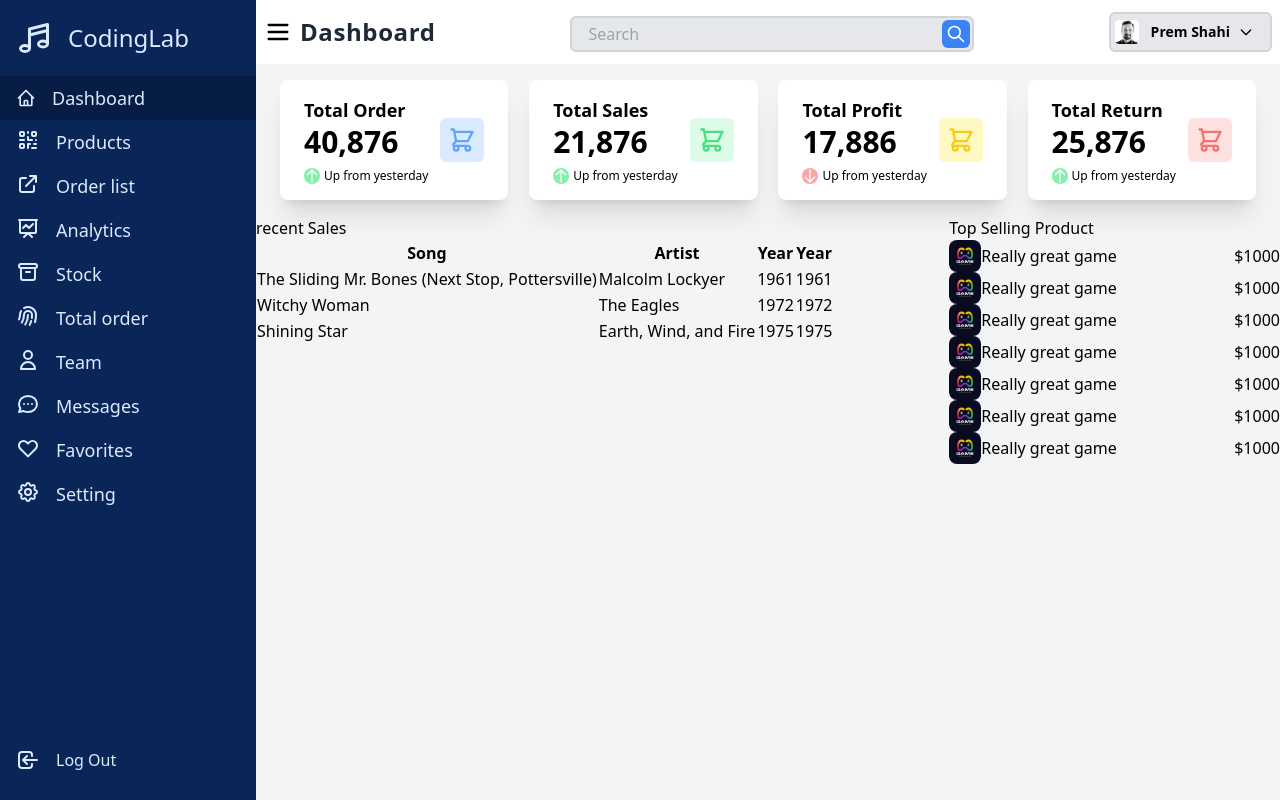
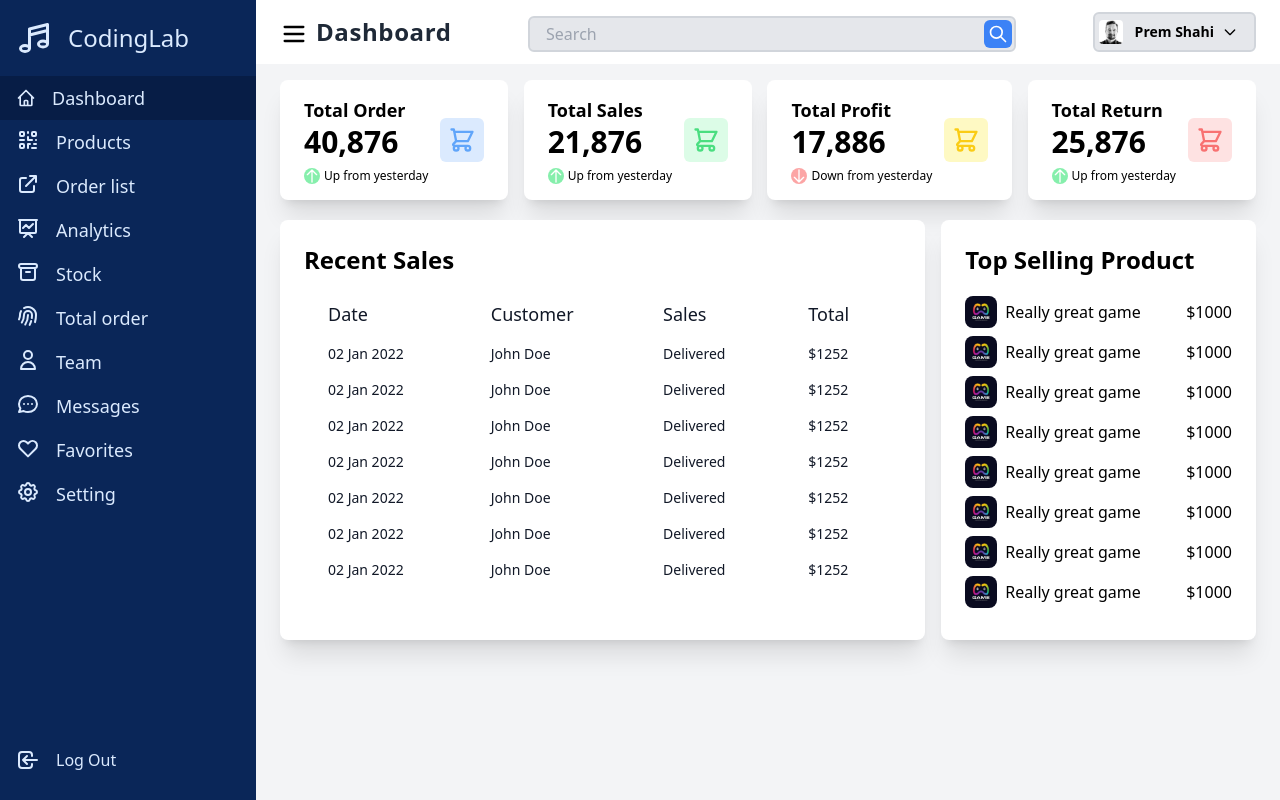
Before and after one commit to massam89/react-tailwind-dashboard, a JavaScript app: page / in a window 1280 px wide. Built offline with nearby package versions, Linux system fonts and the light colour scheme; the HTML template or start-up script is replaced by a standard one.

Commit message:
finish desktop

```diff
--- a/src/components/header/Header.js
+++ b/src/components/header/Header.js
@@ -1,12 +1,12 @@
 const Header = () => {
   return (
-    <header className="flex justify-between px-2 py-3 bg-white">
+    <header className="flex justify-between px-6 py-3 bg-white">
       <div className="flex items-center">
-        <svg className="w-7 cursor-pointer" fill="none" stroke="currentColor" viewBox="0 0 24 24" xmlns="http://www.w3.org/2000/svg"><path strokeLinecap="round" strokeLinejoin="round" strokeWidth={2} d="M4 6h16M4 12h16M4 18h16" /></svg>
+        <svg className="w-7 cursor-pointer pt-1" fill="none" stroke="currentColor" viewBox="0 0 24 24" xmlns="http://www.w3.org/2000/svg"><path strokeLinecap="round" strokeLinejoin="round" strokeWidth={2} d="M4 6h16M4 12h16M4 18h16" /></svg>
         <h2 className="font-bold text-2xl pl-2 tracking-wide text-gray-800">Dashboard</h2>
       </div>
 
-      <form className="w-2/5 relative">
+      <form className="w-2/4 relative">
         <input className="outline-1 outline-gray-400 w-full mt-1 py-1 bg-gray-200 border-solid border-gray-300 border-2 pl-4 rounded-md" type="text" placeholder="Search" />
         <button className="rounded-md p-1 inline-block absolute right-1 top-2 bg-blue-500 text-white" type="submit">
           <svg className="w-5 h-5" fill="none" stroke="currentColor" viewBox="0 0 24 24" xmlns="http://www.w3.org/2000/svg"><path strokeLinecap="round" strokeLinejoin="round" strokeWidth={2} d="M21 21l-6-6m2-5a7 7 0 11-14 0 7 7 0 0114 0z" /></svg>
--- a/src/components/main/Main.js
+++ b/src/components/main/Main.js
@@ -6,7 +6,7 @@ const Main = () => {
   return (
     <main>
       <Survay />
-      <div className="grid grid-cols-3 gap-4">
+      <div className="grid grid-cols-3 gap-4 px-6 py-1">
         <Recent />
         <Top />
       </div>
--- a/src/components/main/Recent.js
+++ b/src/components/main/Recent.js
@@ -1,37 +1,133 @@
 const Recent = () => {
   return (
-    <div className="col-span-2">
-      <h2>recent Sales</h2>
-      <table className="table-auto">
+    <div className="col-span-2 bg-white rounded-lg shadow-xl p-6">
+      <h2 className="text-2xl font-bold mb-2">Recent Sales</h2>
+      <div class="flex flex-col h-80 overflow-y-auto overflow-x-hidden">
+        <div class="sm:-mx-6 lg:-mx-8">
+          <div class="py-2 inline-block min-w-full sm:px-6 lg:px-8">
+
+              <table class="min-w-full">
                 <thead>
                   <tr>
-            <th>Song</th>
-            <th>Artist</th>
-            <th>Year</th>
-            <th>Year</th>
+                    <th scope="col" class="text-lg font-medium text-gray-900 px-6 py-2 text-left">
+                      Date
+                    </th>
+                    <th scope="col" class="text-lg font-medium text-gray-900 px-6 py-2 text-left">
+                      Customer
+                    </th>
+                    <th scope="col" class="text-lg font-medium text-gray-900 px-6 py-2 text-left">
+                      Sales
+                    </th>
+                    <th scope="col" class="text-lg font-medium text-gray-900 px-6 py-2 text-left">
+                      Total
+                    </th>
                   </tr>
                 </thead>
                 <tbody>
                   <tr>
-            <td>The Sliding Mr. Bones (Next Stop, Pottersville)</td>
-            <td>Malcolm Lockyer</td>
-            <td>1961</td>
-            <td>1961</td>
+                    <td class="text-sm text-gray-900 px-6 py-2 whitespace-nowrap">
+                      02 Jan 2022
+                    </td>
+                    <td class="text-sm text-gray-900 px-6 py-2 whitespace-nowrap">
+                      John Doe
+                    </td>
+                    <td class="text-sm text-gray-900 px-6 py-2 whitespace-nowrap">
+                      Delivered
+                    </td>
+                    <td class="text-sm text-gray-900 px-6 py-2 whitespace-nowrap">
+                      $1252
+                    </td>
                   </tr>
                   <tr>
-            <td>Witchy Woman</td>
-            <td>The Eagles</td>
-            <td>1972</td>
-            <td>1972</td>
+                    <td class="text-sm text-gray-900 px-6 py-2 whitespace-nowrap">
+                      02 Jan 2022
+                    </td>
+                    <td class="text-sm text-gray-900 px-6 py-2 whitespace-nowrap">
+                      John Doe
+                    </td>
+                    <td class="text-sm text-gray-900 px-6 py-2 whitespace-nowrap">
+                      Delivered
+                    </td>
+                    <td class="text-sm text-gray-900 px-6 py-2 whitespace-nowrap">
+                      $1252
+                    </td>
                   </tr>
                   <tr>
-            <td>Shining Star</td>
-            <td>Earth, Wind, and Fire</td>
-            <td>1975</td>
-            <td>1975</td>
+                    <td class="text-sm text-gray-900 px-6 py-2 whitespace-nowrap">
+                      02 Jan 2022
+                    </td>
+                    <td class="text-sm text-gray-900 px-6 py-2 whitespace-nowrap">
+                      John Doe
+                    </td>
+                    <td class="text-sm text-gray-900 px-6 py-2 whitespace-nowrap">
+                      Delivered
+                    </td>
+                    <td class="text-sm text-gray-900 px-6 py-2 whitespace-nowrap">
+                      $1252
+                    </td>
                   </tr>
+                  <tr>
+                    <td class="text-sm text-gray-900 px-6 py-2 whitespace-nowrap">
+                      02 Jan 2022
+                    </td>
+                    <td class="text-sm text-gray-900 px-6 py-2 whitespace-nowrap">
+                      John Doe
+                    </td>
+                    <td class="text-sm text-gray-900 px-6 py-2 whitespace-nowrap">
+                      Delivered
+                    </td>
+                    <td class="text-sm text-gray-900 px-6 py-2 whitespace-nowrap">
+                      $1252
+                    </td>
+                  </tr>
+                  <tr>
+                    <td class="text-sm text-gray-900 px-6 py-2 whitespace-nowrap">
+                      02 Jan 2022
+                    </td>
+                    <td class="text-sm text-gray-900 px-6 py-2 whitespace-nowrap">
+                      John Doe
+                    </td>
+                    <td class="text-sm text-gray-900 px-6 py-2 whitespace-nowrap">
+                      Delivered
+                    </td>
+                    <td class="text-sm text-gray-900 px-6 py-2 whitespace-nowrap">
+                      $1252
+                    </td>
+                  </tr>
+                  <tr>
+                    <td class="text-sm text-gray-900 px-6 py-2 whitespace-nowrap">
+                      02 Jan 2022
+                    </td>
+                    <td class="text-sm text-gray-900 px-6 py-2 whitespace-nowrap">
+                      John Doe
+                    </td>
+                    <td class="text-sm text-gray-900 px-6 py-2 whitespace-nowrap">
+                      Delivered
+                    </td>
+                    <td class="text-sm text-gray-900 px-6 py-2 whitespace-nowrap">
+                      $1252
+                    </td>
+                  </tr>
+                  <tr>
+                    <td class="text-sm text-gray-900 px-6 py-2 whitespace-nowrap">
+                      02 Jan 2022
+                    </td>
+                    <td class="text-sm text-gray-900 px-6 py-2 whitespace-nowrap">
+                      John Doe
+                    </td>
+                    <td class="text-sm text-gray-900 px-6 py-2 whitespace-nowrap">
+                      Delivered
+                    </td>
+                    <td class="text-sm text-gray-900 px-6 py-2 whitespace-nowrap">
+                      $1252
+                    </td>
+                  </tr>
+
                 </tbody>
               </table>
+          </div>
+        </div>
+      </div>
     </div>
   );
 };
--- a/src/components/main/Survay.js
+++ b/src/components/main/Survay.js
@@ -34,7 +34,7 @@ const Survay = () => {
                 <span className="font-bold text-3xl">17,886</span>
                 <div className="flex mt-2">
                     <svg className="w-4 h-4 bg-red-300 text-white rounded-full" fill="none" stroke="currentColor" viewBox="0 0 24 24" xmlns="http://www.w3.org/2000/svg"><path strokeLinecap="round" strokeLinejoin="round" strokeWidth={2} d="M19 14l-7 7m0 0l-7-7m7 7V3" /></svg>
-                    <span className="text-xs pl-1">Up from yesterday</span>
+                    <span className="text-xs pl-1">Down from yesterday</span>
                 </div>
             </div>
             <div className="bg-yellow-100 text-yellow-400 p-2 rounded-md ml-3">
--- a/src/components/main/Top.js
+++ b/src/components/main/Top.js
@@ -1,55 +1,64 @@
 const Top = () => {
   return (
-    <div className="col-span-1">
-      <h2>Top Selling Product</h2>
-      <div className="flex justify-between items-center">
+    <div className="col-span-1 bg-white rounded-lg shadow-xl p-6">
+      <h2 className="text-2xl font-bold mb-5">Top Selling Product</h2>
+      <div className=" h-80 overflow-y-auto">
+        <div className="flex justify-between items-center mb-2">
           <div className="flex items-center">
-          <img className="w-8 rounded-lg" src="/images/game.jpg" alt="game" />
-          <span>Really great game</span>
+            <img className="w-8 rounded-lg ml" src="/images/game.jpg" alt="game" />
+            <span className="ml-2 font-medium">Really great game</span>
           </div>
           <span>$1000</span>
         </div>
-      <div className="flex justify-between items-center">
+        <div className="flex justify-between items-center mb-2">
           <div className="flex items-center">
-          <img className="w-8 rounded-lg" src="/images/game.jpg" alt="game" />
-          <span>Really great game</span>
+            <img className="w-8 rounded-lg ml" src="/images/game.jpg" alt="game" />
+            <span className="ml-2 font-medium">Really great game</span>
           </div>
           <span>$1000</span>
         </div>
-      <div className="flex justify-between items-center">
+        <div className="flex justify-between items-center mb-2">
           <div className="flex items-center">
-          <img className="w-8 rounded-lg" src="/images/game.jpg" alt="game" />
-          <span>Really great game</span>
+            <img className="w-8 rounded-lg ml" src="/images/game.jpg" alt="game" />
+            <span className="ml-2 font-medium">Really great game</span>
           </div>
           <span>$1000</span>
         </div>
-      <div className="flex justify-between items-center">
+        <div className="flex justify-between items-center mb-2">
           <div className="flex items-center">
-          <img className="w-8 rounded-lg" src="/images/game.jpg" alt="game" />
-          <span>Really great game</span>
+            <img className="w-8 rounded-lg ml" src="/images/game.jpg" alt="game" />
+            <span className="ml-2 font-medium">Really great game</span>
           </div>
           <span>$1000</span>
         </div>
-      <div className="flex justify-between items-center">
+        <div className="flex justify-between items-center mb-2">
           <div className="flex items-center">
-          <img className="w-8 rounded-lg" src="/images/game.jpg" alt="game" />
-          <span>Really great game</span>
+            <img className="w-8 rounded-lg ml" src="/images/game.jpg" alt="game" />
+            <span className="ml-2 font-medium">Really great game</span>
           </div>
           <span>$1000</span>
         </div>
-      <div className="flex justify-between items-center">
+        <div className="flex justify-between items-center mb-2">
           <div className="flex items-center">
-          <img className="w-8 rounded-lg" src="/images/game.jpg" alt="game" />
-          <span>Really great game</span>
+            <img className="w-8 rounded-lg ml" src="/images/game.jpg" alt="game" />
+            <span className="ml-2 font-medium">Really great game</span>
           </div>
           <span>$1000</span>
         </div>
-      <div className="flex justify-between items-center">
+        <div className="flex justify-between items-center mb-2">
           <div className="flex items-center">
-          <img className="w-8 rounded-lg" src="/images/game.jpg" alt="game" />
-          <span>Really great game</span>
+            <img className="w-8 rounded-lg ml" src="/images/game.jpg" alt="game" />
+            <span className="ml-2 font-medium">Really great game</span>
           </div>
           <span>$1000</span>
+        </div>
+        <div className="flex justify-between items-center mb-2">
+          <div className="flex items-center">
+            <img className="w-8 rounded-lg ml" src="/images/game.jpg" alt="game" />
+            <span className="ml-2 font-medium">Really great game</span>
+          </div>
+          <span>$1000</span>
+        </div>
       </div>
     </div>
   );
```
Lines whose indentation alone changed are shown as unchanged.
